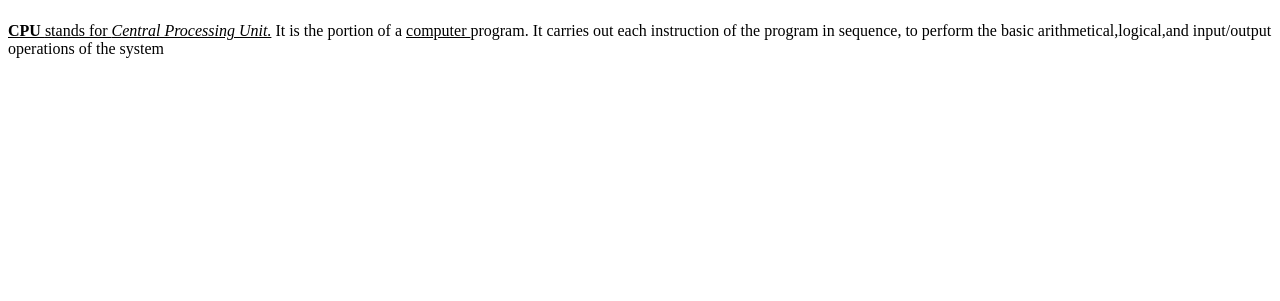
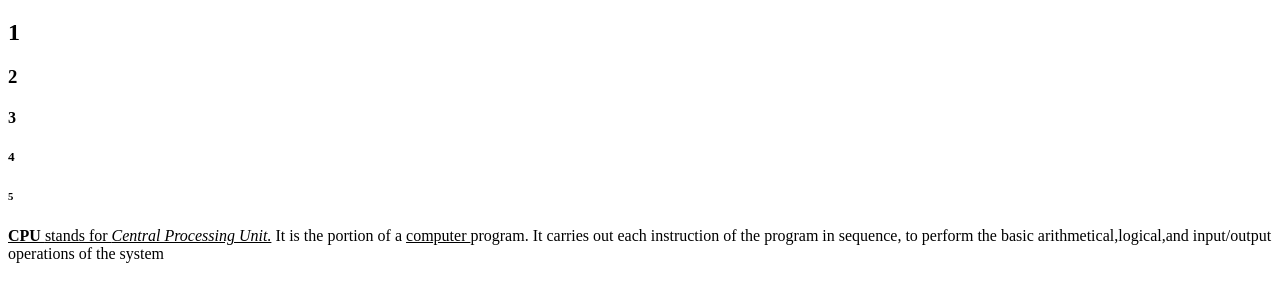
Before and after one commit to iamneo-production/aaedbcbcddeaadaeccdfffebaeceaec, a website: page public/index.html in a window 1280 px wide. Shown: the part 61-362 px from the top of the page. Drawn offline with Linux system fonts and the light colour scheme.

Commit message:
Backup Commit

```diff
--- a/public/index.html
+++ b/public/index.html
@@ -1,7 +1,7 @@
 <!DOCTYPE html>
 <html lang="en">
-<head>
-    <h1> CPU </h1><h2> </h2><h3> </h3><h4> </h4><h5> </h5><h6> </h6> </head>
+<body>
+    <h1> CPU </h1><h2> 1</h2><h3>2 </h3><h4> 3</h4><h5>4 </h5><h6> 5</h6> </head>
     <p><b><u> CPU </b> stands for <i> Central Processing Unit.</i></u>
        It is the portion of a <u> computer </u> program.
        It carries out each instruction of the program in sequence,
```
